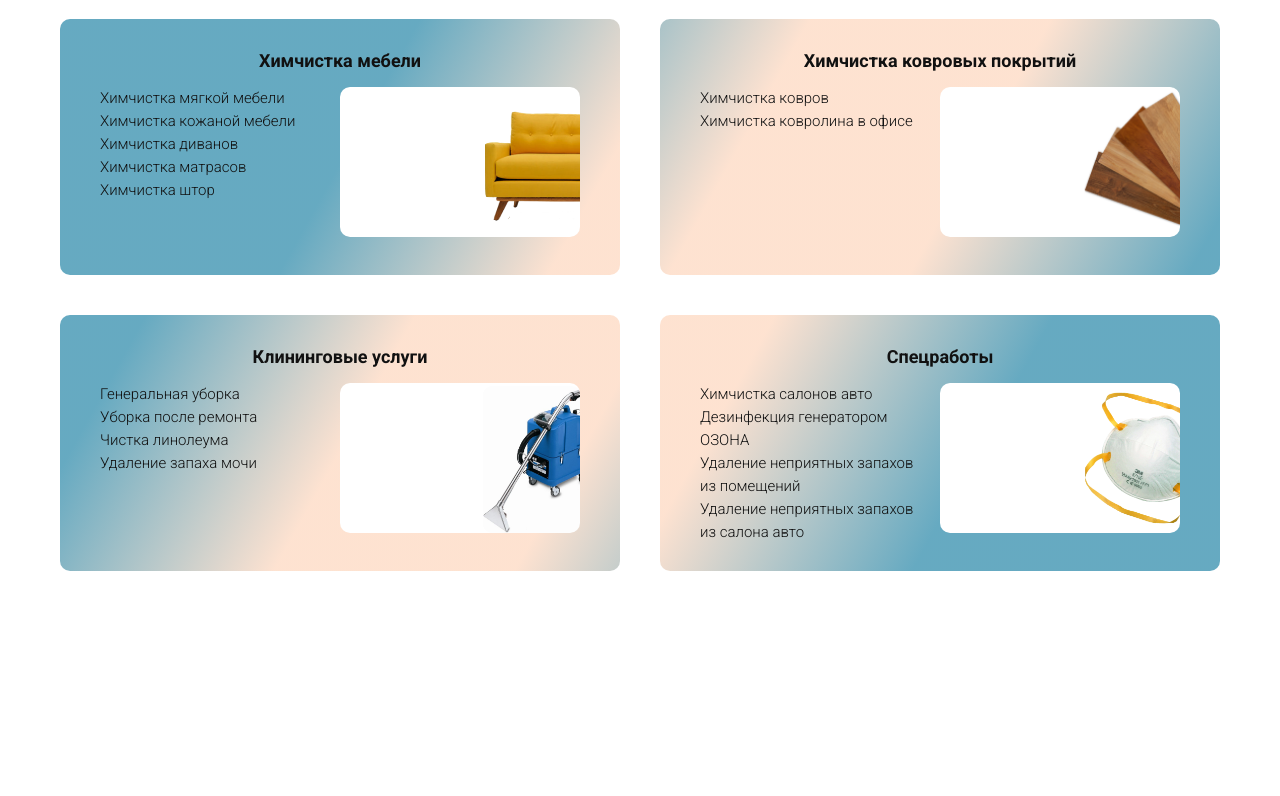
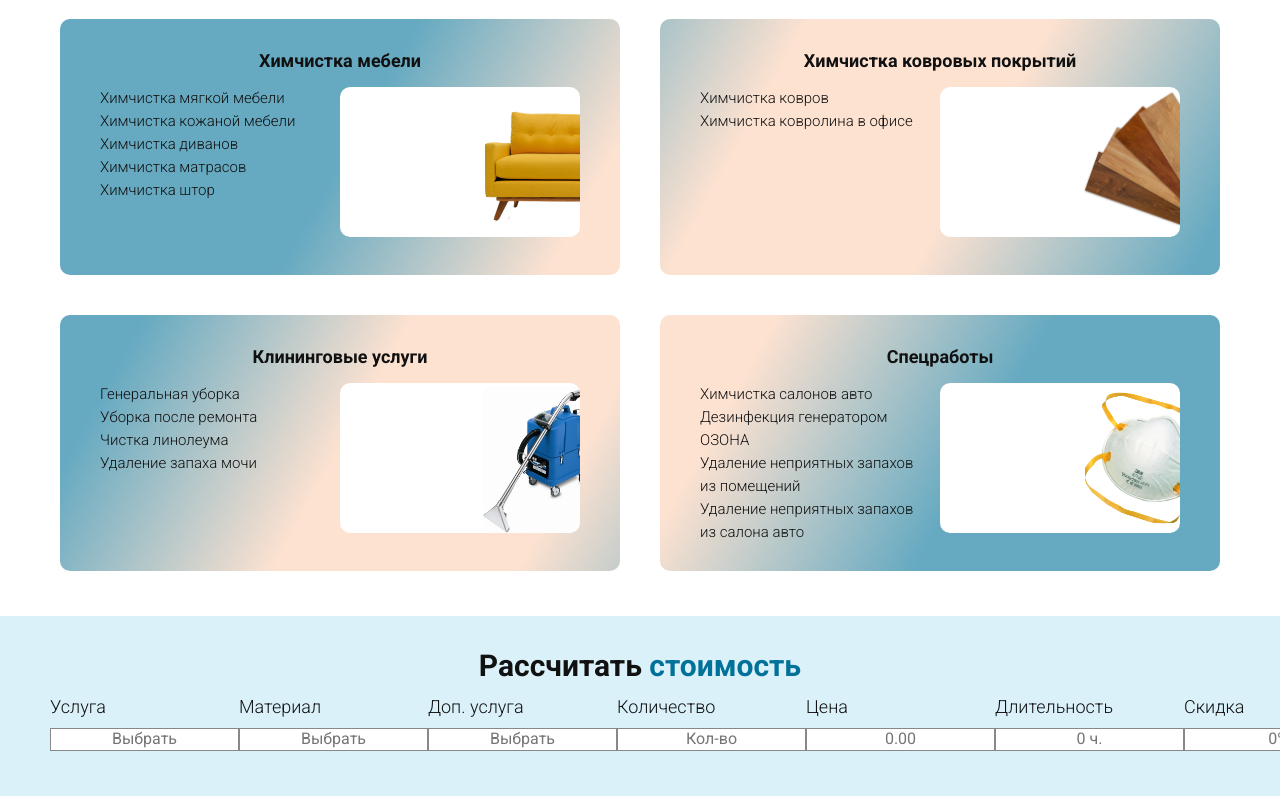
Before and after one commit to stavbers/multipage-site, a website: page app/index.html in a window 1280 px wide. Shown: the part 1906-2702 px from the top of the page. Before the commit the page ends 2477 px from the top, so only its background shows below. Drawn offline with Linux system fonts and the light colour scheme.

Commit message:
add calc section

```diff
--- a/app/index.html
+++ b/app/index.html
@@ -291,6 +291,45 @@
     </div>
   </div>
 </section>
+      <section class="calc">
+  <div class="container">
+    <h2 class="calc__title">Рассчитать  <span>стоимость</span></h2>
+    <div class="calc-wrp">
+      <div class="calc-wrp__item">
+        <h4 class="calc__subTitle">Услуга</h4>
+        <input type="text" placeholder="Выбрать">
+      </div>
+      <div class="calc-wrp__item">
+        <h4 class="calc__subTitle">Материал</h4>
+        <input type="text" placeholder="Выбрать">
+      </div>
+      <div class="calc-wrp__item">
+        <h4 class="calc__subTitle">Доп. услуга</h4>
+        <input type="text" placeholder="Выбрать">
+      </div>
+      <div class="calc-wrp__item">
+        <h4 class="calc__subTitle">Количество</h4>
+        <input type="text" placeholder="Кол-во">
+      </div>
+      <div class="calc-wrp__item">
+        <h4 class="calc__subTitle">Цена</h4>
+        <input type="text" placeholder="0.00">
+      </div>
+      <div class="calc-wrp__item">
+        <h4 class="calc__subTitle">Длительность</h4>
+        <input type="text" placeholder="0 ч.">
+      </div>
+      <div class="calc-wrp__item">
+        <h4 class="calc__subTitle">Скидка</h4>
+        <input type="text" placeholder="0%">
+      </div>
+      <div class="calc-wrp__item">
+        <h4 class="calc__subTitle">Итого</h4>
+        <input type="text" placeholder="0.00">
+      </div>
+    </div>
+  </div>
+</section>
     </main>
 
     <footer class="footer">
--- /dev/null
+++ b/src/scss/components/_calc.scss
@@ -0,0 +1,41 @@
+.calc {
+color: $textColor;
+padding-top: 30px;
+padding-bottom: 45px;
+margin-top: 45px;
+background-color: $bgColor;
+  &__title {
+    @include mp0;
+    @include fw700;
+    font-size: 30px;
+    line-height: 39px;
+    text-align: center;
+    margin-bottom: 10px;
+    & span {
+      color: $accentColor;
+    }
+  }
+
+  &__subTitle {
+    @include mp0;
+    @include fw300;
+    font-size: 18px;
+    line-height: 23px;
+    margin-bottom: 10px;
+  }
+}
+
+.calc-wrp {
+  display: flex;
+  align-items: center;
+  justify-content: space-between;
+
+  &__item {
+    & input {
+      border: 1px solid #888888;
+      color: #888888;
+      font-size: 16px;
+      text-align: center;
+    }
+  }
+}
--- a/src/scss/main.scss
+++ b/src/scss/main.scss
@@ -10,3 +10,4 @@
 @import "./components/advantage";
 @import "./components/popular-serv";
 @import "./components/all-serv";
+@import "./components/calc";
```
Also changed, not shown: src/index.html (+1 -0 lines), src/partials/calc.html (added, +39 -0 lines), app/css/main.css, 1 other file.
